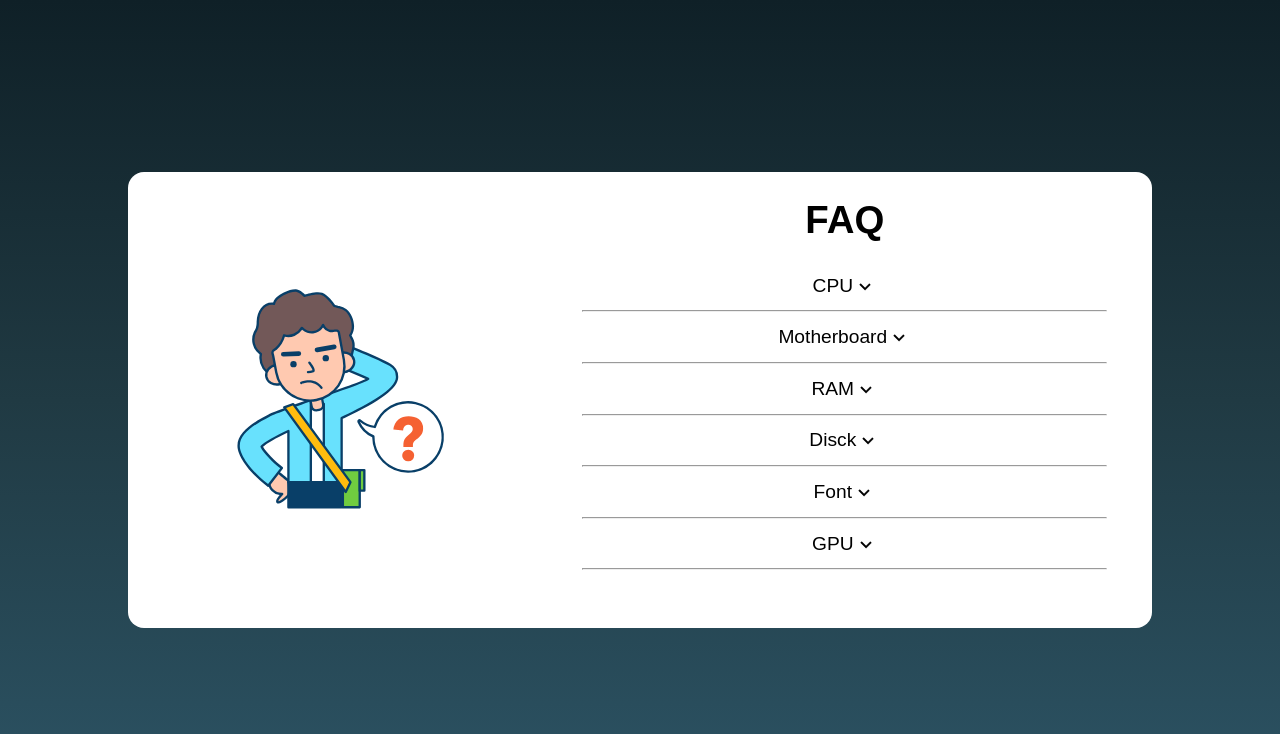
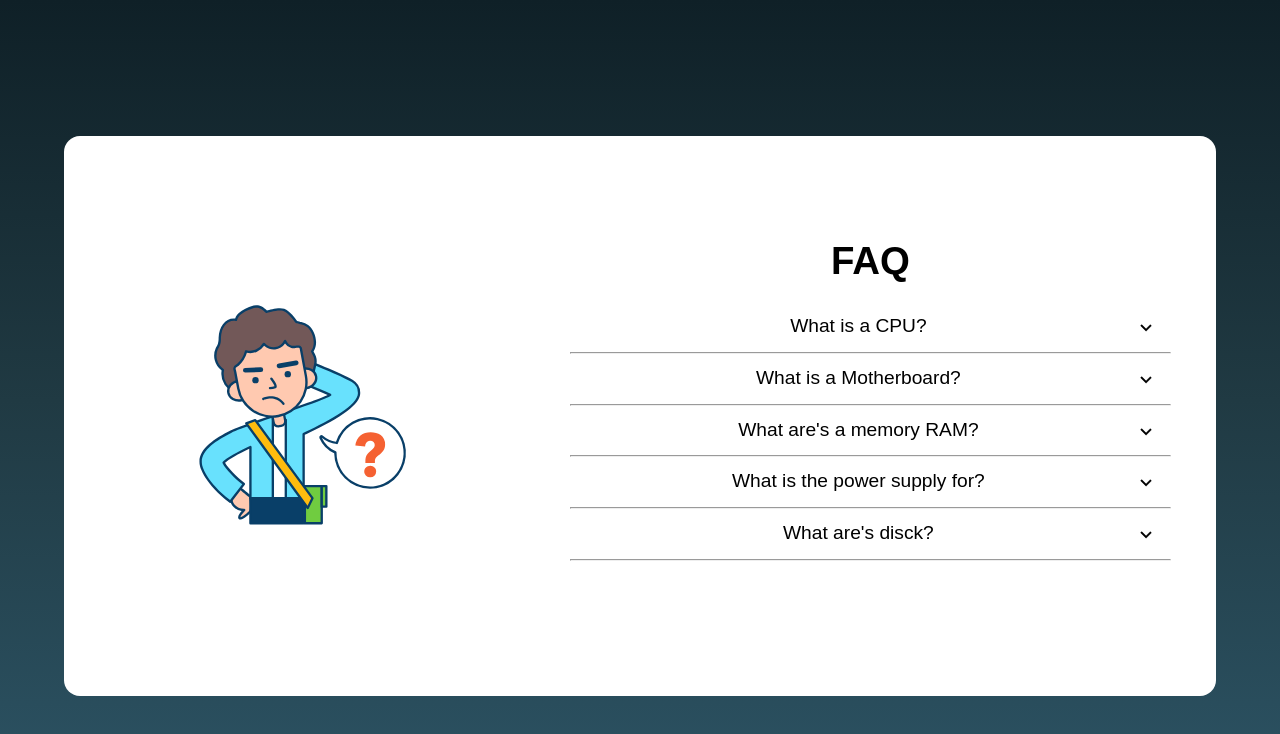
Before and after one commit to LeonelFiomelo/FAQ, a plain HTML site: page index.html in a window 1280 px wide. Drawn offline with Linux system fonts and the light colour scheme.

Commit message:
Third commit for the style-one branch

```diff
--- a/index.html
+++ b/index.html
@@ -19,44 +19,38 @@
                 <ul class="card__list">
 
                     <li class="card__item">
-                        <a href="#" class="card__link">CPU <img src="img/row-1.png" alt="" class="card__link-row"></a>
-                        <p class="card__item-info">Lorem ipsum dolor, sit amet consectetur adipisicing elit. Lorem ipsum dolor, sit amet consectetur adipisicing elit.</p>
+                        <a href="#" class="card__link">What is a CPU? <img src="img/row-1.png" alt="" class="card__link-row"></a>
+                        <div class="card__block">
+                            <p class="card__item-info">A central processing unit (CPU), also called a central processor, main processor or just processor, is the electronic circuitry that executes instructions comprising a computer program. The CPU performs basic arithmetic, logic, controlling, and input/output (I/O) operations specified by the instructions in the program. This contrasts with external components such as main memory and I/O circuitry,[1] and specialized processors such as graphics processing units (GPUs).</p>
+                        </div>
                     </li><hr>
 
                     <li class="card__item">
-                        <a href="#" class="card__link">
-                            Motherboard <img src="img/row-1.png" alt="" class="card__link-row">
-                        </a>
-                        <p class="card__item-info">Lorem ipsum dolor, sit amet consectetur adipisicing elit. Lorem ipsum dolor, sit amet consectetur adipisicing elit.</p>
+                        <a href="#" class="card__link"> What is a Motherboard? <img src="img/row-1.png" alt="" class="card__link-row"></a>
+                        <div class="card__block">
+                            <p class="card__item-info">A motherboard (also called mainboard, main circuit board,[1] or mobo) is the main printed circuit board (PCB) in general-purpose computers and other expandable systems. It holds and allows communication between many of the crucial electronic components of a system, such as the central processing unit (CPU) and memory, and provides connectors for other peripherals. Unlike a backplane, a motherboard usually contains significant sub-systems, such as the central processor, the chipset's input/output and memory controllers, interface connectors, and other components integrated for general use.</p>
+                        </div>
+                    </li><hr>
+                    <li class="card__item">
+                        <a href="#" class="card__link"> What are's a memory RAM? <img src="img/row-1.png" alt="" class="card__link-row"></a>
+                        <div class="card__block">
+                            <p class="card__item-info">Computer random access memory (RAM) is one of the most important components in determining your system’s performance. RAM gives applications a place to store and access data on a short-term basis. It stores the information your computer is actively using so that it can be accessed quickly. </p>
+                        </div>
+                    </li><hr>
+                    <li class="card__item">
+                        <a href="#" class="card__link"> What is the power supply for? <img src="img/row-1.png" alt="" class="card__link-row"></a>
+                        <div class="card__block">
+                            <p class="card__item-info">A power supply is an electrical device that supplies electric power to an electrical load. The main purpose of a power supply is to convert electric current from a source to the correct voltage, current, and frequency to power the load. As a result, power supplies are sometimes referred to as electric power converters. Some power supplies are separate standalone pieces of equipment, while others are built into the load appliances that they power. Examples of the latter include power supplies found in desktop computers and consumer electronics devices. Other functions that power supplies may perform include limiting the current drawn by the load to safe levels, shutting off the current in the event of an electrical fault, power conditioning to prevent electronic noise or voltage surges on the input from reaching the load, power-factor correction, and storing energy so it can continue to power the load in the event of a temporary interruption in the source power (uninterruptible power supply).</p>
+                        </div>
+                    </li><hr>
+                    <li class="card__item">
+                        <a href="#" class="card__link"> What are's disck?  <img src="img/row-1.png" alt="" class="card__link-row"></a>
+                        <div class="card__block">
+                            <p class="card__item-info">Disk storage (also sometimes called drive storage) is a general category of storage mechanisms where data is recorded by various electronic, magnetic, optical, or mechanical changes to a surface layer of one or more rotating disks. A disk drive is a device implementing such a storage mechanism. Notable types are the hard disk drive (HDD) containing a non-removable disk, the floppy disk drive (FDD) and its removable floppy disk, and various optical disc drives (ODD) and associated optical disc media.</p>
+                        </div>
                     </li><hr>
 
-                    <li class="card__item">
-                        <a href="#" class="card__link">
-                            RAM <img src="img/row-1.png" alt="" class="card__link-row">
-                        </a>
-                        <p class="card__item-info">Lorem ipsum dolor, sit amet consectetur adipisicing elit. Lorem ipsum dolor, sit amet consectetur adipisicing elit.</p>
-                    </li><hr>
 
-                    <li class="card__item">
-                        <a href="#" class="card__link">
-                            Disck <img src="img/row-1.png" alt="" class="card__link-row">
-                        </a>
-                        <p class="card__item-info">Lorem ipsum dolor, sit amet consectetur adipisicing elit. Lorem ipsum dolor, sit amet consectetur adipisicing elit.</p>
-                    </li><hr>
-
-                    <li class="card__item">
-                        <a href="#" class="card__link">
-                            Font <img src="img/row-1.png" alt="" class="card__link-row">
-                        </a>
-                        <p class="card__item-info">Lorem ipsum dolor, sit amet consectetur adipisicing elit. Lorem ipsum dolor, sit amet consectetur adipisicing elit.</p>
-                    </li><hr>
-
-                    <li class="card__item">
-                        <a href="#" class="card__link">
-                            GPU <img src="img/row-1.png" alt="" class="card__link-row">
-                        </a>
-                        <p class="card__item-info">Lorem ipsum dolor, sit amet consectetur adipisicing elit. Lorem ipsum dolor, sit amet consectetur adipisicing elit.</p>
-                    </li><hr>
                 </ul>
             </div>
         </div>
--- a/js/app.js
+++ b/js/app.js
@@ -1,11 +1,22 @@
 const card__link = document.querySelectorAll('.card__link');
+const card__block = document.querySelectorAll('.card__block');
+const card__linkRow = document.querySelectorAll('.card__link-row');
 const card__itemInfo = document.querySelectorAll('.card__item-info');
-const card__linkRow = document.querySelectorAll('.card__link-row');
 
 for (let i = 0; i < card__link.length; i++) {
     const element = card__link[i];
     element.addEventListener('click', () => {
+
+        for (let j = 0; j < card__link.length; j++) {
+            if (i != j) {
+                card__block[j].classList.remove('card__block--show');
+                card__linkRow[j].classList.remove('card__link-row--rotate');
+                card__itemInfo[j].classList.remove('card__item-info--show');
+            }
+        }
+
+        card__block[i].classList.toggle('card__block--show');
+        card__linkRow[i].classList.toggle('card__link-row--rotate');
         card__itemInfo[i].classList.toggle('card__item-info--show');
-        card__linkRow[i].classList.toggle('card__link-row--rotate');
     })
 }
--- a/sass/_@media-large.sass
+++ b/sass/_@media-large.sass
@@ -1,5 +1,7 @@
 @media screen and (min-width: 992px)
     .card
+        max-width: 75rem
+        min-height: 70%
         flex-direction: row
 
     .card__img
@@ -14,3 +16,4 @@
     .card__text
         width: 60%
         padding: 1.6rem
+        justify-content: center
--- a/sass/_container.sass
+++ b/sass/_container.sass
@@ -7,3 +7,4 @@
     background: #0f2027
     background: -webkit-linear-gradient(to bottom, #0f2027, #203a43, #2c5364)
     background: linear-gradient(to bottom, #0f2027, #203a43, #2c5364)
+    overflow: hidden
--- a/sass/_index.sass
+++ b/sass/_index.sass
@@ -1,18 +1,20 @@
 .card
-    width: 80%
+    margin-top: 2rem
+    width: 90%
+    max-height: 90%
     background-color: $background-card
     border-radius: 1rem
     display: flex
     flex-direction: column
 
 .card__img
-    height: 10rem
+    min-height: 9rem
     position: relative
     display: flex
     justify-content: center
 
     .img
-        height: 18rem
+        height: 14rem
         position: absolute
         bottom: 0
 
@@ -20,6 +22,7 @@
     display: flex
     flex-direction: column
     text-align: center
+    overflow: auto
 
     .card__title
         font-size: 2.4rem
@@ -29,19 +32,33 @@
 
         .card__item
             padding: .8rem
+            position: relative
 
             .card__link
-                display: flex
-                justify-content: center
-                align-items: center
+                width: 100%
+                display: grid
+                grid-template-columns: 1fr auto
                 font-size: 1.2rem
 
                 .card__link-row--rotate
                     transform: rotate(180deg)
 
-            .card__item-info
-                padding: 1rem
-                display: none
+            .card__block
+                padding: 0
+                height: 0
+                transition: all 1s ease
 
-            .card__item-info--show
-                display: flex
+                .card__item-info
+                    text-align: justify
+                    position: sticky
+                    z-index: -1
+                    transform: translateY(-100%)
+
+                .card__item-info--show
+                    transform: translate(0)
+                    z-index: 0
+                    transition: .3s
+
+            .card__block--show
+                height: auto
+                padding: 1rem 0
```
Also changed, not shown: css/main.css, img/row-2.png (deleted), 1 other file.
